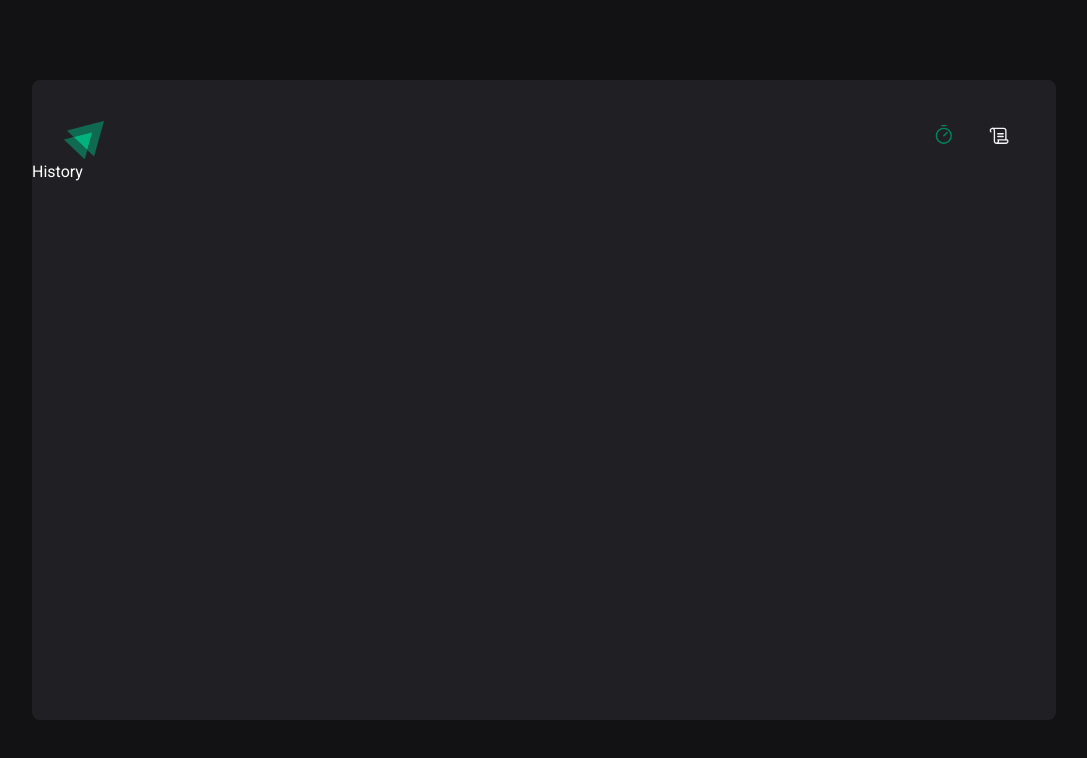
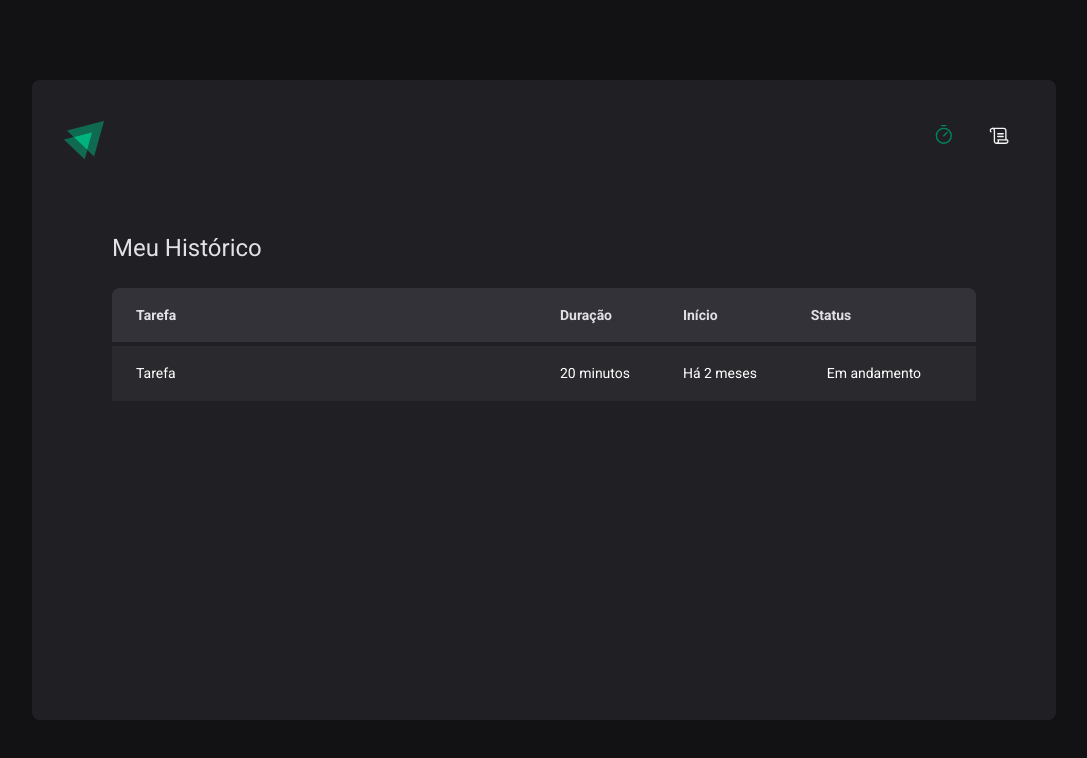
Before and after one commit to victorassiso/timer, a React (Vite) app: page /timer/history in a window 1280 px wide. Shown: the top 758 px of the page, without its empty margins (96-1183 px from the left). Built offline with nearby package versions, Linux system fonts and the light colour scheme.

Commit message:
ADD: History Page

```diff
--- /dev/null
+++ b/src/components/status.tsx
@@ -0,0 +1,28 @@
+interface StatusProps {
+  status: 'completed' | 'in progress' | 'interrupted'
+}
+
+export function Status({ status }: StatusProps) {
+  let color, text
+  switch (status) {
+    case 'completed':
+      color = 'green-500'
+      text = 'Completo'
+      break
+    case 'in progress':
+      color = 'yellow-500'
+      text = 'Em andamento'
+      break
+    case 'interrupted':
+      color = 'red-500'
+      text = 'Interrompido'
+      break
+  }
+
+  return (
+    <span className="flex items-center gap-2">
+      <div className={`h-2 w-2 rounded-full bg-${color} content-[]`} />
+      {text}
+    </span>
+  )
+}
--- a/src/pages/history.tsx
+++ b/src/pages/history.tsx
@@ -1,7 +1,37 @@
+import { Status } from '../components/status'
+
 export function History() {
+  const thStyle =
+    'bg-base-600 text-left p-4 text-base-200 text-sm leading-[1.6] first:rounded-tl-lg first:pl-6 last:rounded-tr-lg last:pr-6'
+
+  const tdStyle =
+    'bg-base-700 border-t-base-800 border-t-4 p-4 text-sm leading-[1.6] first:pl-6 last:pr-6 first:w-[50%]'
+
   return (
-    <div>
-      <h1>History</h1>
+    <div className="flex flex-1 flex-col p-20">
+      <h1 className="text-2xl leading-4 text-base-200">Meu Histórico</h1>
+      <div className="mt-8 flex-1 overflow-auto">
+        <table className="min-w-600px w-full border-collapse">
+          <thead>
+            <tr>
+              <th className={thStyle}>Tarefa</th>
+              <th className={thStyle}>Duração</th>
+              <th className={thStyle}>Início</th>
+              <th className={thStyle}>Status</th>
+            </tr>
+          </thead>
+          <tbody>
+            <tr>
+              <td className={tdStyle}>Tarefa</td>
+              <td className={tdStyle}>20 minutos</td>
+              <td className={tdStyle}>Há 2 meses</td>
+              <td className={tdStyle}>
+                <Status status="in progress" />
+              </td>
+            </tr>
+          </tbody>
+        </table>
+      </div>
     </div>
   )
 }
--- a/tailwind.config.js
+++ b/tailwind.config.js
@@ -25,6 +25,7 @@ export default {
           600: 'var(--base-600)',
           700: 'var(--base-700)',
           800: 'var(--base-800)',
+          900: 'var(--base-900)',
         },
         yellow: {
           500: 'var(--yellow-500)',
```
